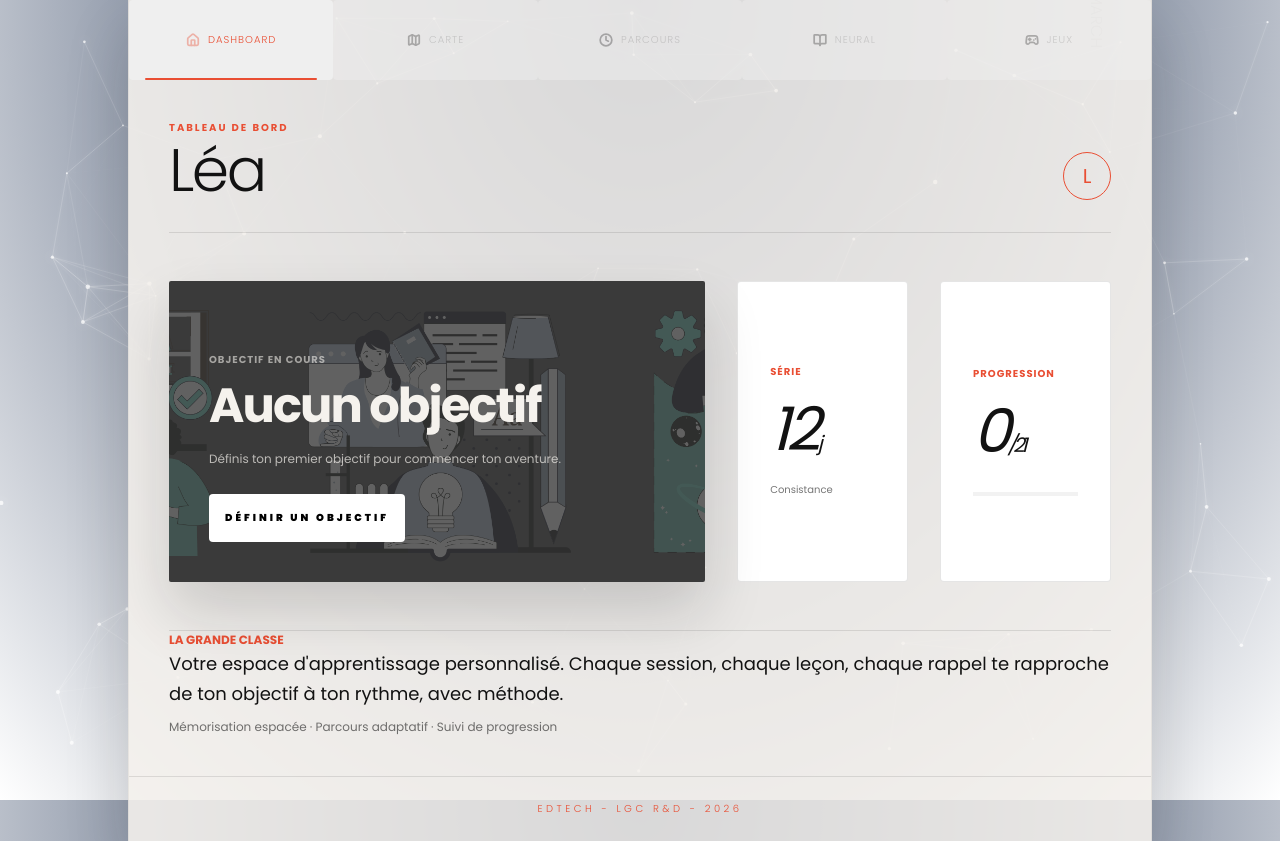
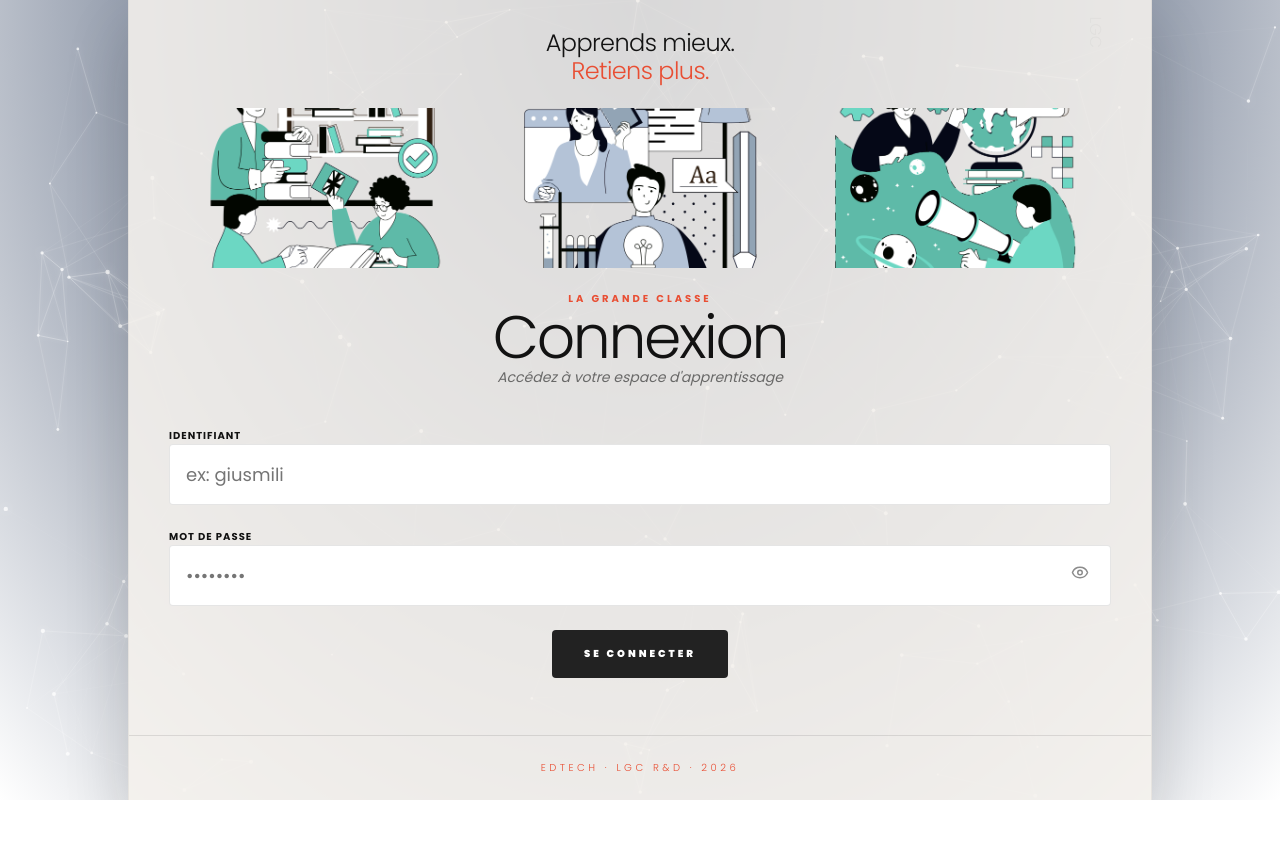
Before and after one commit to giusmili/EdTech, a Next.js app: page / in a window 1280 px wide. After the commit the page ends 800 px from the top, so only its background shows below. Built offline with nearby package versions, Linux system fonts and the light colour scheme.

Commit message:
page connexion

```diff
--- /dev/null
+++ b/app/api/login/route.ts
@@ -0,0 +1,17 @@
+import { NextResponse } from 'next/server';
+
+export async function POST(request: Request) {
+  const { username, password } = await request.json();
+
+  if (
+    username === process.env.AUTH_USERNAME &&
+    password === process.env.AUTH_PASSWORD
+  ) {
+    return NextResponse.json({ success: true, username });
+  }
+
+  return NextResponse.json(
+    { success: false, error: 'Identifiants incorrects' },
+    { status: 401 }
+  );
+}
--- a/app/globals.css
+++ b/app/globals.css
@@ -96,6 +96,16 @@ textarea {
 
 .btn-primary:hover {
   background: var(--color-lgc-orange);
+}
+
+.btn-dark {
+  background: #222 !important;
+  transition: opacity 0.3s ease-in-out !important;
+}
+
+.btn-dark:hover {
+  background: #222 !important;
+  opacity: 0.45;
 }
 
 .glass-card {
@@ -493,6 +503,10 @@ textarea {
 
 [class~="p-10"] {
   padding: 2.5rem;
+}
+
+.login-page [class~="p-10"] {
+  padding-top: 0.8rem;
 }
 
 [class~="p-12"] {
--- a/src/App.tsx
+++ b/src/App.tsx
@@ -7,7 +7,7 @@
 
 import { useEffect, useMemo, useState } from 'react';
 import { motion, AnimatePresence } from 'motion/react';
-import { Home, Map, BookOpen, Clock, Gamepad2, User, ChevronRight, CheckCircle2 } from 'lucide-react';
+import { Home, Map, BookOpen, Clock, Gamepad2, User, ChevronRight, CheckCircle2, LogOut, Eye, EyeOff } from 'lucide-react';
 import type { ModuleType, LearningStep, UserProgress, Flashcard } from './types';
 import MoleculeBackground from './MoleculeBackground';
 
@@ -81,6 +81,118 @@ const persistState = async (state: PersistedState) => {
   });
 };
 
+const LoginScreen = ({ onLogin }: { onLogin: (username: string) => void }) => {
+  const [username, setUsername] = useState('');
+  const [password, setPassword] = useState('');
+  const [showPassword, setShowPassword] = useState(false);
+  const [error, setError] = useState('');
+  const [isLoading, setIsLoading] = useState(false);
+
+  const handleSubmit = async (e: React.FormEvent) => {
+    e.preventDefault();
+    setIsLoading(true);
+    setError('');
+    try {
+      const res = await fetch('/api/login', {
+        method: 'POST',
+        headers: { 'Content-Type': 'application/json' },
+        body: JSON.stringify({ username, password }),
+      });
+      if (res.ok) {
+        const data = await res.json();
+        localStorage.setItem('lgc-session', JSON.stringify({ username: data.username }));
+        onLogin(data.username);
+      } else {
+        setError('Identifiants incorrects');
+      }
+    } catch {
+      setError('Erreur de connexion');
+    } finally {
+      setIsLoading(false);
+    }
+  };
+
+  return (
+    <div className="login-page min-h-screen bg-lgc-cream max-w-5xl mx-auto relative shadow-2xl border-x border-black/5 overflow-hidden flex flex-col" style={{ backgroundColor: 'rgba(245, 242, 237, 0.88)' }}>
+      <div className="absolute top-0 right-0 p-12 text-[120px] font-sans font-black text-black/[0.03] select-none leading-none rotate-90 origin-top-right translate-y-24">LGC</div>
+      <div className="flex-1 flex items-center justify-center p-10">
+      <motion.div
+        initial={{ opacity: 0, y: 24 }}
+        animate={{ opacity: 1, y: 0 }}
+        transition={{ duration: 0.7 }}
+        className="w-full max-w-sm space-y-10"
+      >
+        <header className="space-y-2 text-center">
+          <p className="text-2xl font-sans font-black tracking-tight leading-tight mb-6">Apprends mieux.<br /><span className="text-lgc-orange">Retiens plus.</span></p>
+          <img src="/assets/ban.png" alt="La Grande Classe" className="w-full object-cover mb-4" style={{ borderRadius: '4px', maxHeight: '160px' }} />
+          <p className="text-[10px] font-bold text-lgc-orange uppercase tracking-[0.3em]" style={{ paddingTop: '1rem' }}>La Grande Classe</p>
+          <h1 className="text-6xl font-sans font-black leading-none">Connexion</h1>
+          <p className="text-sm opacity-40 font-sans italic pt-1">Accédez à votre espace d'apprentissage</p>
+        </header>
+
+        <form onSubmit={handleSubmit} className="space-y-6">
+          <div className="space-y-2">
+            <label className="block text-[10px] uppercase font-bold tracking-widest opacity-50">Identifiant</label>
+            <input
+              type="text"
+              value={username}
+              onChange={(e) => setUsername(e.target.value)}
+              className="w-full bg-white border border-black/10 p-4 font-sans text-lg outline-none focus:border-lgc-orange transition-colors"
+              placeholder="ex: giusmili"
+              autoComplete="username"
+            />
+          </div>
+          <div className="space-y-2">
+            <label className="block text-[10px] uppercase font-bold tracking-widest opacity-50">Mot de passe</label>
+            <div className="relative">
+              <input
+                type={showPassword ? 'text' : 'password'}
+                value={password}
+                onChange={(e) => setPassword(e.target.value)}
+                className="w-full bg-white border border-black/10 p-4 pr-12 font-sans text-lg outline-none focus:border-lgc-orange transition-colors"
+                placeholder="••••••••"
+                autoComplete="current-password"
+              />
+              <button
+                type="button"
+                onClick={() => setShowPassword(v => !v)}
+                className="absolute right-4 top-1/2 -translate-y-1/2 opacity-30 hover:opacity-80 transition-opacity bg-transparent border-none"
+              >
+                {showPassword ? <EyeOff size={18} /> : <Eye size={18} />}
+              </button>
+            </div>
+          </div>
+
+          {error && (
+            <motion.p
+              initial={{ opacity: 0 }}
+              animate={{ opacity: 1 }}
+              className="text-lgc-orange text-xs font-mono tracking-wide"
+            >
+              {error}
+            </motion.p>
+          )}
+
+          <div className="flex justify-center">
+            <button
+              type="submit"
+              disabled={isLoading || !username.trim() || !password.trim()}
+              className="btn-primary btn-dark min-w-[400px] py-4 text-base"
+            >
+              {isLoading ? 'Connexion en cours…' : 'Se connecter'}
+            </button>
+          </div>
+        </form>
+
+      </motion.div>
+      </div>
+      <footer className="border-t border-black/10 px-10 py-6 text-center">
+        <p className="text-[10px] uppercase tracking-[0.35em] font-black text-lgc-orange">Edtech · LGC R&amp;D · 2026</p>
+      </footer>
+    </div>
+  );
+};
+
 const GoalSetting = ({ onComplete }: { onComplete: (goal: string) => void }) => {
   const [goal, setGoal] = useState('');
   return (
@@ -127,12 +239,12 @@ const GoalSetting = ({ onComplete }: { onComplete: (goal: string) => void }) =>
   );
 };
 
-const Dashboard = ({ progress, activeGoal, onStartSession }: { progress: UserProgress, activeGoal: string | null, onStartSession: () => void }) => (
+const Dashboard = ({ progress, activeGoal, onStartSession, username }: { progress: UserProgress, activeGoal: string | null, onStartSession: () => void, username: string }) => (
   <div className="p-10 space-y-12 animate-in fade-in slide-in-from-bottom-4 duration-1000">
     <header className="flex justify-between items-end border-b border-black/10 pb-8">
       <div>
         <p className="text-lgc-orange font-bold text-[10px] uppercase tracking-[0.2em]">Tableau de Bord</p>
-        <h1 className="text-6xl font-sans font-black mt-1 leading-none">Léa</h1>
+        <h1 className="text-6xl font-sans font-black mt-1 leading-none">Bonjour {username}</h1>
       </div>
       <div className="w-12 h-12 border border-black/20 rounded-full flex items-center justify-center font-sans text-xl border-lgc-orange text-lgc-orange">L</div>
     </header>
@@ -821,6 +933,8 @@ const PersonalizedProgram = () => (
 );
 
 export default function App() {
+  const [isAuthenticated, setIsAuthenticated] = useState(false);
+  const [loggedInUser, setLoggedInUser] = useState('');
   const [activeTab, setActiveTab] = useState<ModuleType>('M2');
   const [isHydrated, setIsHydrated] = useState(false);
   const [progress, setProgress] = useState<UserProgress>({
@@ -836,6 +950,19 @@ export default function App() {
     { id: 'f1', question: 'Quelle est la charge du proton ?', answer: 'Positive (+)', interval: 0, repetition: 0, efactor: 2.5, nextReview: Date.now() },
     { id: 'f2', question: 'De quoi est composé le noyau atomique ?', answer: 'Protons et Neutrons', interval: 0, repetition: 0, efactor: 2.5, nextReview: Date.now() - 1000 },
   ]);
+
+  useEffect(() => {
+    const session = localStorage.getItem('lgc-session');
+    if (session) {
+      try {
+        const { username } = JSON.parse(session);
+        setLoggedInUser(username);
+        setIsAuthenticated(true);
+      } catch {
+        localStorage.removeItem('lgc-session');
+      }
+    }
+  }, []);
 
   useEffect(() => {
     let isMounted = true;
@@ -919,6 +1046,12 @@ export default function App() {
     setActiveTab('M4');
   };
 
+  const handleLogout = () => {
+    localStorage.removeItem('lgc-session');
+    setIsAuthenticated(false);
+    setLoggedInUser('');
+  };
+
   const navItems = [
     { id: 'M2', label: 'Dashboard', icon: Home },
     { id: 'M1', label: 'Carte', icon: Map },
@@ -929,7 +1062,7 @@ export default function App() {
 
   const renderModule = () => {
     switch (activeTab) {
-      case 'M2': return <Dashboard progress={progress} activeGoal={progress.activeGoal} onStartSession={() => setActiveTab(progress.activeGoal ? 'M4' : 'M4_GOAL')} />;
+      case 'M2': return <Dashboard progress={progress} activeGoal={progress.activeGoal} onStartSession={() => setActiveTab(progress.activeGoal ? 'M4' : 'M4_GOAL')} username={loggedInUser} />;
       case 'M1': return <Cartography onNavigate={setActiveTab} />;
       case 'M4_GOAL': return <GoalSetting onComplete={handleGoalComplete} />;
       case 'M4': return (
@@ -995,6 +1128,15 @@ export default function App() {
     }
   };
 
+  if (!isAuthenticated) {
+    return (
+      <>
+        <MoleculeBackground />
+        <LoginScreen onLogin={(username) => { setLoggedInUser(username); setIsAuthenticated(true); }} />
+      </>
+    );
+  }
+
   return (
     <div className="min-h-screen bg-lgc-cream max-w-5xl mx-auto relative shadow-2xl border-x border-black/5 overflow-hidden flex flex-col" style={{ backgroundColor: 'rgba(245, 242, 237, 0.88)' }}>
       {/* Editorial Watermark */}
@@ -1004,12 +1146,12 @@ export default function App() {
 
       {/* Navigation Bar - Artistic Header nav */}
       <nav className="sticky top-0 left-0 right-0 bg-lgc-cream/80 backdrop-blur-md z-50 font-sans">
-        <div className="max-w-5xl mx-auto grid grid-cols-5 h-20">
+        <div className="max-w-5xl mx-auto flex items-stretch h-20">
           {navItems.map((item) => (
             <button
               key={item.id}
               onClick={() => setActiveTab(item.id as ModuleType)}
-              className={`flex items-center justify-center gap-2 px-3 transition-all group relative ${
+              className={`flex-1 flex items-center justify-center gap-2 px-3 transition-all group relative ${
                 activeTab === item.id ? 'text-lgc-orange' : 'text-black opacity-30 hover:opacity-100'
               }`}
             >
@@ -1025,6 +1167,13 @@ export default function App() {
               )}
             </button>
           ))}
+          <button
+            onClick={handleLogout}
+            className="flex-shrink-0 flex items-center justify-center gap-2 px-4 transition-all group relative text-black opacity-30 hover:opacity-100 hover:text-lgc-orange"
+          >
+            <LogOut size={14} strokeWidth={3} className="opacity-40 group-hover:opacity-100" />
+            <span className="text-[9px] uppercase tracking-widest font-black opacity-0 lg:opacity-30 group-hover:opacity-100 transition-all">Quitter</span>
+          </button>
         </div>
       </nav>
 
```
